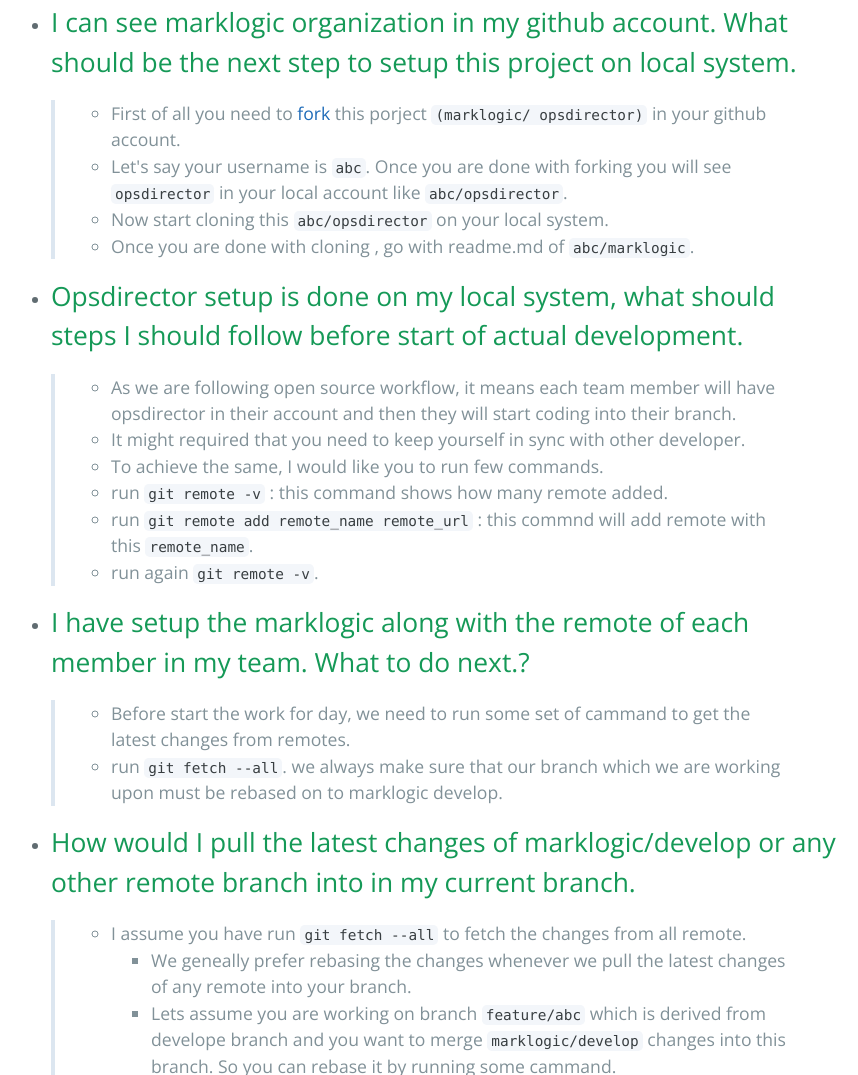
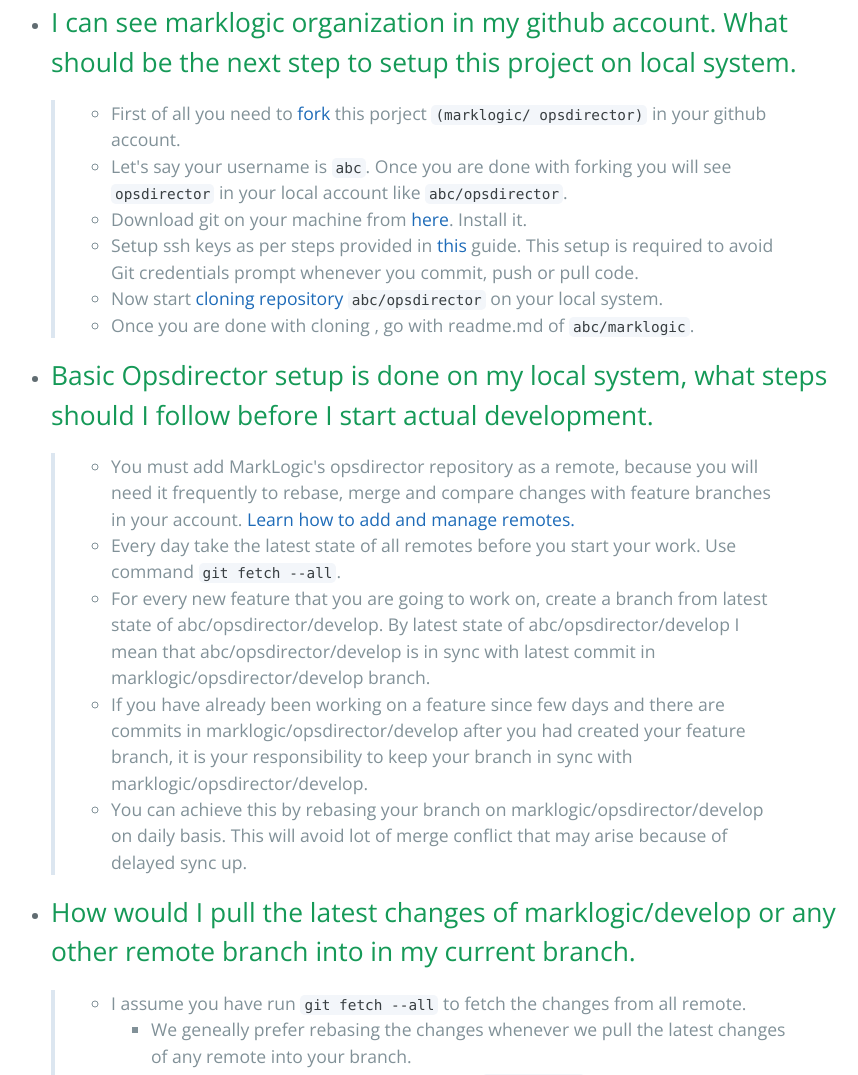
Before and after one commit to erashu212/ml-workflow, a plain HTML site: page index.html in a window 1280 px wide. Shown: the part 660-1735 px from the top of the page, without its empty margins (213-1071 px from the left). Drawn offline with nearby package versions, Linux system fonts and the light colour scheme.

Commit message:
modified steps to start development (#1)

```diff
--- a/index.html
+++ b/index.html
@@ -56,7 +56,9 @@ Once you have your account with you share your
                                                         <code>opsdirector</code> in your local account like
                                                         <code>abc/opsdirector</code>.
                                                     </li>
-                                                    <li>Now start cloning this
+													<li>Download git on your machine from <a href="https://git-scm.com/downloads">here</a>. Install it.
+													<li>Setup ssh keys as per steps provided in <a href="https://help.github.com/articles/generating-an-ssh-key/">this</a> guide. This setup is required to avoid Git credentials prompt whenever you commit, push or pull code.
+                                                    <li>Now start <a href="https://help.github.com/articles/cloning-a-repository/">cloning repository</a>
                                                         <code>abc/opsdirector</code> on your local system.
                                                     </li>
                                                     <li>Once you are done with cloning , go with readme.md of
@@ -69,38 +71,19 @@ Once you have your account with you share your
 											<h2>
                                                 <a id="opsdirector-setup-is-done-on-my-local-system-what-should-steps-i-should-follow-before-start-of-actual-development" class="anchor" href="#opsdirector-setup-is-done-on-my-local-system-what-should-steps-i-should-follow-before-start-of-actual-development" aria-hidden="true">
                                                     <span aria-hidden="true" class="octicon octicon-link"></span>
-                                                </a>Opsdirector setup is done on my local system, what should steps I should follow before start of actual development.
+                                                </a>Basic Opsdirector setup is done on my local system, what steps should I follow before I start actual development.
                                             </h2>
 											<blockquote>
                                                 <ul>
-                                                    <li>As we are following open source workflow, it means each team member will have opsdirector in their account and then they will start coding into their branch.</li>
-                                                    <li>It might required that you need to keep yourself in sync with other developer.</li>
-                                                    <li>To achieve the same, I would like you to run few commands.</li>
-                                                    <li>run
-                                                        <code>git remote -v</code> : this command shows how many remote added.
+                                                    <li>You must add MarkLogic's opsdirector repository as a remote, because you will need it frequently to rebase, merge and compare changes with feature branches in your account. <a href="https://help.github.com/categories/managing-remotes/">Learn how to add and manage remotes.</a>
 													</li>
-                                                    <li>run
-                                                        <code>git remote add remote_name remote_url</code> : this commnd will add remote with this
-                                                        <code>remote_name</code>.
+													<li>Every day take the latest state of all remotes before you start your work. Use command <code>git fetch --all</code>.
 													</li>
-                                                    <li>run again
-                                                        <code>git remote -v</code>.
+													<li>For every new feature that you are going to work on, create a branch from latest state of  abc/opsdirector/develop. By latest state of abc/opsdirector/develop I mean that abc/opsdirector/develop is in sync with latest commit in marklogic/opsdirector/develop branch.
 													</li>
-                                                </ul>
-                                            </blockquote>
+													<li>If you have already been working on a feature since few days and there are commits in marklogic/opsdirector/develop after you had created your feature branch, it is your responsibility to keep your branch in sync with marklogic/opsdirector/develop.
 													</li>
-                                        <li>
-                                            <h2>
-                                                <a id="i-have-setup-the-marklogic-along-with-the-remote-of-each-member-in-my-team-what-to-do-next" class="anchor" href="#i-have-setup-the-marklogic-along-with-the-remote-of-each-member-in-my-team-what-to-do-next" aria-hidden="true">
-                                                    <span aria-hidden="true" class="octicon octicon-link"></span>
-                                                </a>I have setup the marklogic along with the remote of each member in my team. What to do next.?
-                                            </h2>
-                                            <blockquote>
-                                                <ul>
-                                                    <li>Before start the work for day, we need to run some set of cammand to get the latest changes from remotes.</li>
-                                                    <li>run
-                                                        <code>git fetch --all</code>.
-we always make sure that our branch which we are working upon must be rebased on to marklogic develop.
+													<li>You can achieve this by rebasing your branch on marklogic/opsdirector/develop on daily basis. This will avoid lot of merge conflict that may arise because of delayed sync up.
 													</li>
 												</ul>
 											</blockquote>
```
Lines whose indentation alone changed are shown as unchanged.
